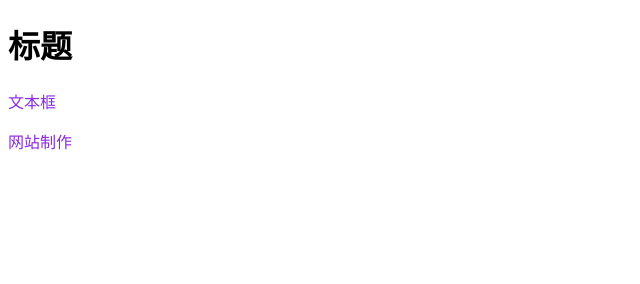
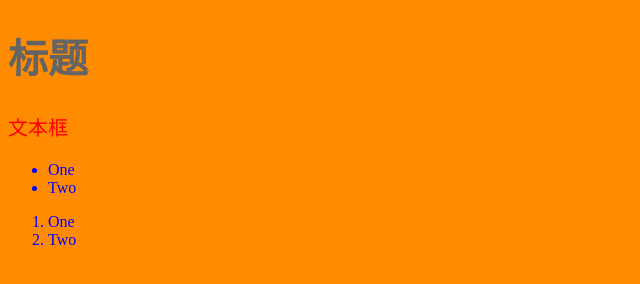
Before and after one commit to 2252913190/Thomas, a plain HTML site: page index.html in a window 1280 px wide. Shown: the whole page, without its empty margins (0-640 px from the left). Drawn offline with Linux system fonts and the light colour scheme.

Commit message:
ul ol background font-size

```diff
--- a/index.html
+++ b/index.html
@@ -5,9 +5,17 @@
         <link rel="stylesheet" type="text/css"href="style.css">
     </head>
 <body>
-<h1>标题</h1>
+<h1 class="a">标题</h1>
 <p class="para">文本框</p>
-<p class="para">网站制作</p>
+<ul class="hh">
+ <li>One</li>
+ <li>Two</li>
+</ul>
+
+<ol class="hh">
+<li>One</li>
+    <li>Two</li>
+</ol>
 
 </body>
 </html>
--- a/style.css
+++ b/style.css
@@ -1,4 +1,15 @@
+body{
+    background-color: darkorange;
+}
+
 .para{
-    color: blueviolet;
-    size: 40px;
+    color: red;
+    font-size: 20px;
 }
+.hh{
+    color:blue;
+}
+.a{
+    color: rgb(100,100,100);
+    font-size: 40px;
+}
```
